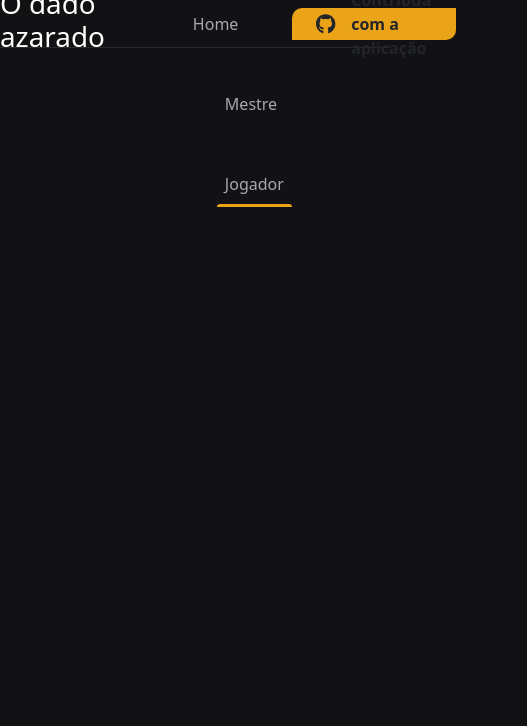
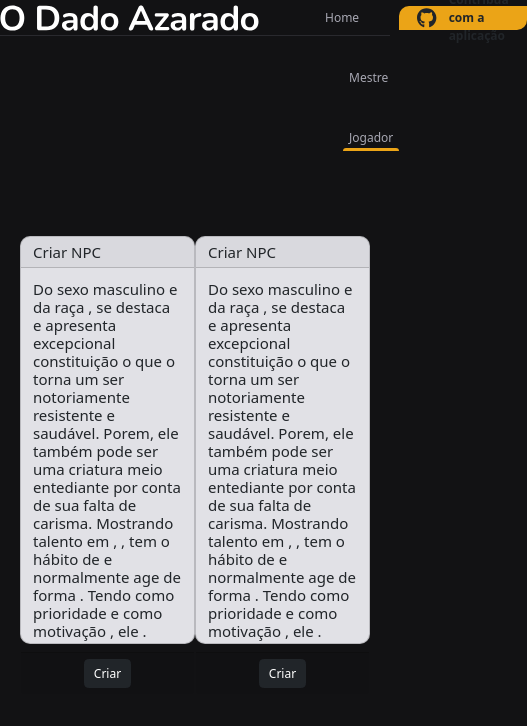
Before and after one commit to Wesley-Marinho/o_dado_azarado, a React (Create React App) app: page /o_dado_azarado/player in a window 390 px wide. Shown: the top 726 px of the page, 527 px wide, since content can reach past the window. Built offline with nearby package versions, Linux system fonts and the light colour scheme; what random-item would draw is missing.

Commit message:
Update
Atualização de estilos e alguns poucos componentes

```diff
--- a/src/components/header/header.tsx
+++ b/src/components/header/header.tsx
@@ -17,7 +17,7 @@ export function Header() {
     <>
       <header className="headercontainer">
         <div className="headercontent">
-         <h1>O dado azarado</h1>
+        <img src="images/brand.svg" alt="O dado Azarado" />
           <nav>
             <Link to={"/o_dado_azarado/"} className={location.pathname==="/o_dado_azarado/" ? "active":""}>
               Home
--- a/src/components/pages/Home/home.tsx
+++ b/src/components/pages/Home/home.tsx
@@ -11,7 +11,7 @@ export function Home() {
               monstros, itens, magias e fazer rolagens de dados.
             </p>
           </section>
-          <img src="/images/dragon.png" alt="Map dragon" />
+          <img src="images/dragon.png" alt="Map dragon" />
         </main>
     </>
   );
--- a/src/components/pages/Master/master.tsx
+++ b/src/components/pages/Master/master.tsx
@@ -3,22 +3,23 @@ import { Npc } from "../../card-npc/npc";
 import { Itens } from "../../card-itens/itens";
 import { Monsters } from "../../card-monster/monster";
 import { Dice } from "../../player-dice/dice";
-import "./style.scss"
+
 export function Master() {
   return (
-    <div className="wraper">
+    <>
       <div className="wrapper">
       <Container id="sidebarPro">
         <main className="contentSideBar">
           <Dice />
         </main>
       </Container>
+
         <div id="content">
           <Npc />
           <Itens />
           <Monsters />
         </div>
       </div>
-    </div>
+    </>
   );
 }
--- a/src/components/pages/Master/style.scss
+++ /dev/null
@@ -1,16 +0,0 @@
-.wrapper {
-  display: flex;
-  width: 100%;
-  align-items: stretch;
-  overflow: hidden;
-}
-
-#content {
-  width: 100%;
-  padding: 20px;
-  height: calc(100vh - 3rem);
-  transition: all 0.3s;
-  display: flex;
-  justify-content: space-around;
-  align-items: center;
-}
--- a/src/components/pages/player/player.tsx
+++ b/src/components/pages/player/player.tsx
@@ -1,14 +1,15 @@
-import "./style.scss";
 import { SideBar } from "../../side-bar/sideBar";
+import { Npc } from "../../card-npc/npc";
 export function Player() {
   return (
-    <div className="wraper">
+    <>
         <div className="wrapper">
          <SideBar></SideBar>
           <div id="content">
-
+           <Npc/>
+           <Npc/>
           </div>
         </div>
-    </div>
+    </>
   );
 }
--- a/src/components/pages/player/style.scss
+++ /dev/null
@@ -1,16 +0,0 @@
-.wrapper {
-    display: flex;
-    width: 100%;
-    align-items: stretch;
-    overflow: hidden;
-}
-
-#content {
-    width: 100%;
-    padding: 20px;
-    height: calc(100vh - 3rem);
-    transition: all 0.3s;
-    display: flex;
-    justify-content: center;
-    align-items: center;
-}
--- a/src/components/side-bar/style.scss
+++ b/src/components/side-bar/style.scss
@@ -9,26 +9,6 @@
   #sidebar {
     margin-left: -250px;
   }
-}
-
-#sidebarPro {
-  min-width: 200px;
-  max-width: 200px;
-  background: var(--yellow-500);
-}
-
-@media (max-width: 768px) {
-  #sidebarPro {
-    margin-left: -250px;
-  }
-}
-
-.contentSideBar{
-  max-width:1120px;
-  margin: 0 auto;
-  padding: 0 2rem;
-  align-items: center;
-  padding: 1rem;
 }
 
 .info-content {
--- a/src/global.scss
+++ b/src/global.scss
@@ -1,68 +1,63 @@
-:root{
-  --white: #FFFFFF;
-
+:root {
+  --white: #ffffff;
   --gray-100: #e1e1e6;
   --gray-300: #a8a8b3;
   --gray-800: #29292e;
   --gray-850: #1f2729;
   --gray-900: #121214;
-
   --cyan-500: #61dafb;
   --yellow-500: #eba417;
 }
 
+/* Nav Tabs */
 $nav-tabs-border-radius: 0px;
 $nav-tabs-link-active-color: var(--yellow-500);
 $nav-link-hover-color: var(--yellow-500);
 $nav-link-color: var(--gray-850);
+
+/* General */
 
 * {
   margin: 0;
   padding: 0;
   box-sizing: border-box;
 }
+button {
+  cursor: pointer;
+}
+a {
+  color: inherit !important;
+  text-decoration: none !important;
+}
 
-@media (max-width: 1080ox){
-  html{
-      font-size:93.75%;
+/* Media Queries */
+@media (max-width: 1080px) {
+  html {
+    font-size: 93.75%;
   }
 }
 
-@media (max-width: 720ox){
-  html{
-      font-size:87.5%;
+@media (max-width: 720px) {
+  html {
+    font-size: 12px;
   }
 }
 
+/* Scrollbar */
 ::-webkit-scrollbar {
-  width: 0.25rem;
+  width: 0.2rem;
 }
 
 ::-webkit-scrollbar-thumb {
   background: var(--yellow-500);
 }
 
-body{
+/* Body */
+body {
   background: var(--gray-900) !important;
 }
 
-button{
-  cursor: pointer;
-}
-
-a {
-  color: inherit !important;
-  text-decoration: none !important;
-}
-
-.container-main {
-  display: flex;
-  height: calc(100vh - 5rem);
-  padding: 1rem;
-  justify-content: space-around;
-  align-items: center;
-}
-
+/* Containers */
 .list-container {
   padding-top: 1rem;
   overflow-y: auto !important;
@@ -79,4 +74,44 @@ a {
   min-height: 34rem !important;
 }
 
+.wrapper {
+  display: flex;
+  width: 100%;
+  align-items: stretch;
+  overflow: hidden;
+}
+
+.contentSideBar{
+  max-width:1120px;
+  margin: 0 auto;
+  padding: 0 2rem;
+  align-items: center;
+  padding: 1rem;
+}
+
+#content {
+  width: 100%;
+  padding: 20px;
+  height: calc(100vh - 3rem);
+  transition: all 0.3s;
+  display: flex;
+  justify-content: space-around;
+  align-items: center;
+}
+
+#sidebarPro {
+  min-width: 200px;
+  max-width: 200px;
+  background: var(--yellow-500);
+}
+
+@media (max-width: 768px) {
+  #sidebarPro {
+    margin-left: -250px;
+  }
+}
+
+
+
+/* Bootstrap */
 @import "node_modules/bootstrap/scss/bootstrap";
```
